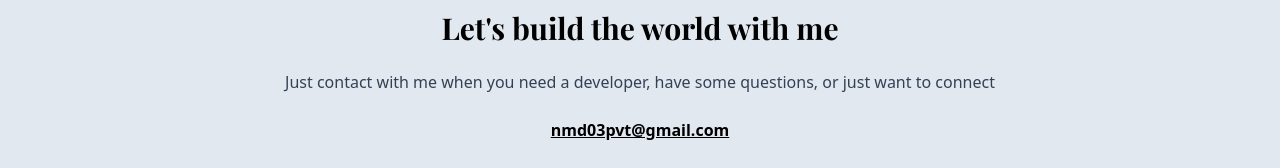
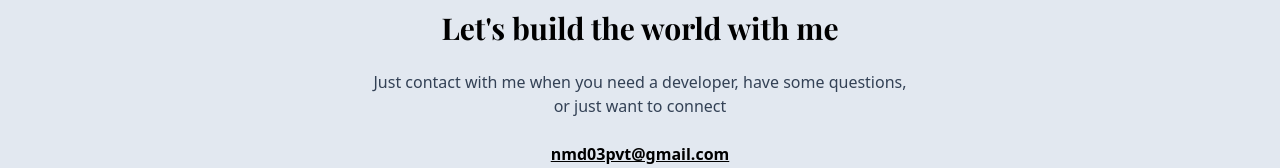
Before and after one commit to HarukiNguyen/portfolio, a React (Vite) app: page / in a window 1280 px wide. Shown: the part 3373-3541 px from the top of the page. Built offline with nearby package versions, Linux system fonts and the light colour scheme.

Commit message:
feat(styles): :lipstick: Footer: limit paragraph width

```diff
--- a/src/layouts/Footer.jsx
+++ b/src/layouts/Footer.jsx
@@ -15,7 +15,7 @@ function Footer() {
       {/* contact */}
       <section className="text-center" id="contact">
         <h2 className="heading text-3xl">Let's build the world with me</h2>
-        <p className="text-slate-700">
+        <p className="w-full max-w-[550px] text-slate-700 mx-auto">
           Just contact with me when you need a developer, have some questions,
           or just want to connect
         </p>
```
